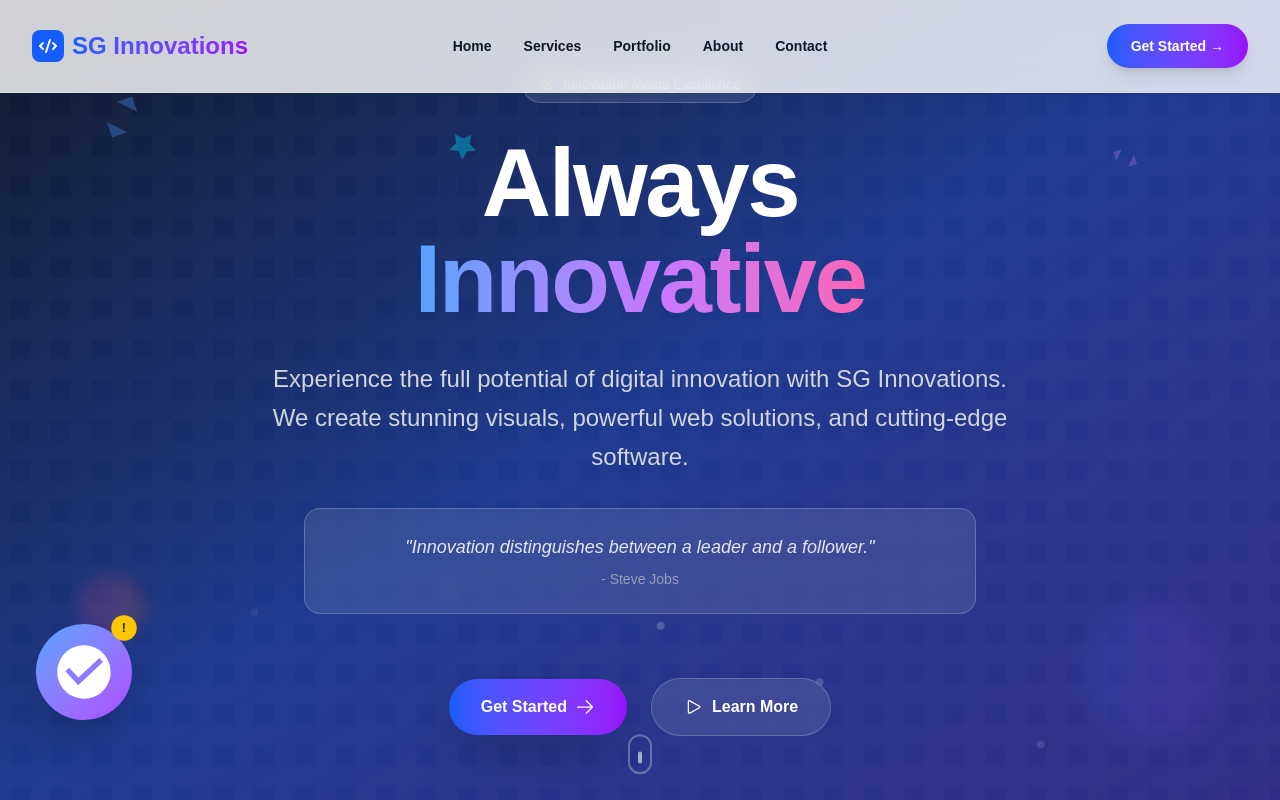
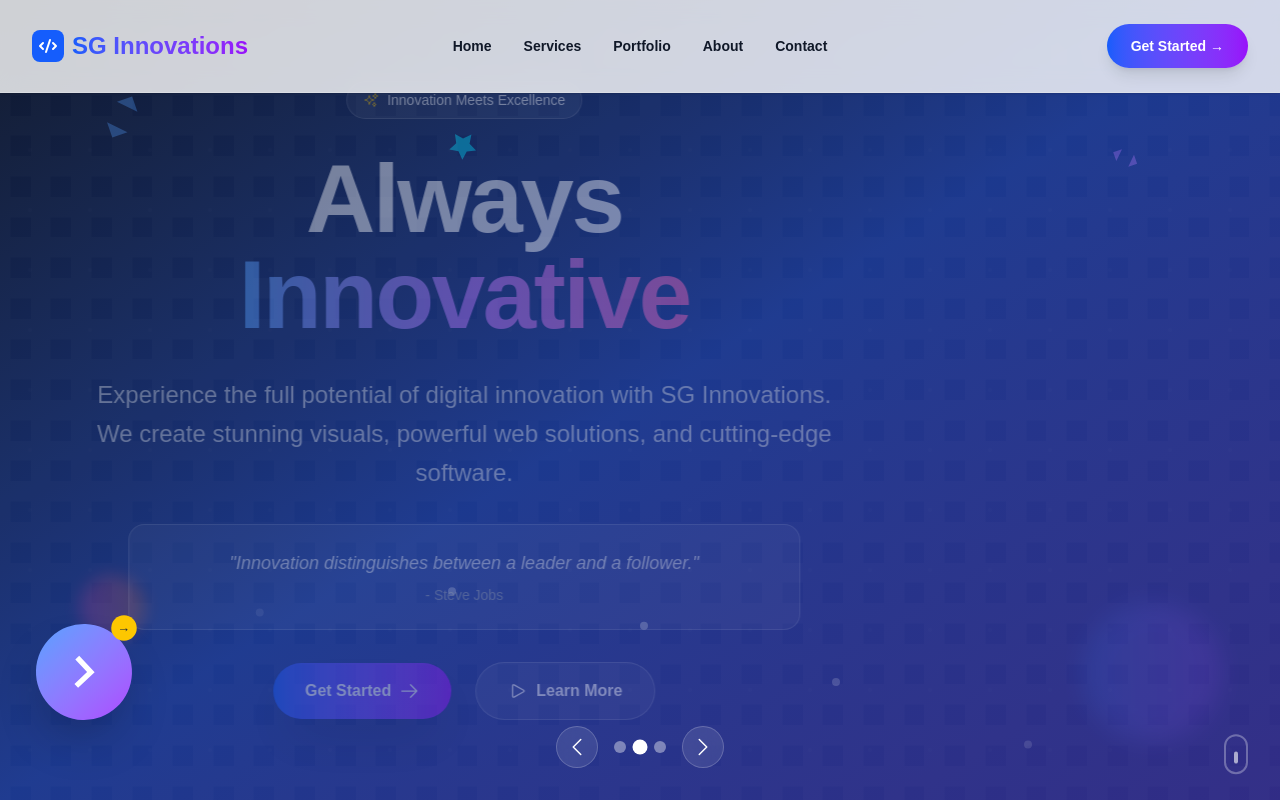
Before and after one commit to GraceMchomvu/sg-innovations, a Next.js app: page / in a window 1280 px wide. Shown: the top 800 px of the page. Built offline with nearby package versions, Linux system fonts and the light colour scheme.

Commit message:
Create interactive hero carousel with cartoon character pulling different slides showcasing services and portfolio

```diff
--- a/src/components/Hero.tsx
+++ b/src/components/Hero.tsx
@@ -1,7 +1,8 @@
 'use client';
 
-import { motion } from 'framer-motion';
-import { ArrowRightIcon, PlayIcon, SparklesIcon } from '@heroicons/react/24/outline';
+import { motion, AnimatePresence } from 'framer-motion';
+import { ArrowRightIcon, PlayIcon, SparklesIcon, ChevronLeftIcon, ChevronRightIcon } from '@heroicons/react/24/outline';
+import { useState, useEffect } from 'react';
 
 const techQuotes = [
   "Innovation distinguishes between a leader and a follower.",
@@ -10,7 +11,76 @@ const techQuotes = [
   "The future belongs to those who believe in the beauty of their dreams."
 ];
 
+const slides = [
+  {
+    id: 1,
+    type: 'main',
+    title: 'Always',
+    subtitle: 'Innovative',
+    description: 'Experience the full potential of digital innovation with SG Innovations. We create stunning visuals, powerful web solutions, and cutting-edge software.',
+    quote: techQuotes[0],
+    author: 'Steve Jobs'
+  },
+  {
+    id: 2,
+    type: 'services',
+    title: 'Our Services',
+    subtitle: 'What We Offer',
+    description: 'Comprehensive digital solutions tailored to your business needs',
+    services: [
+      { name: 'Web Development', icon: '🌐', color: 'from-blue-500 to-cyan-500' },
+      { name: 'Graphics Design', icon: '🎨', color: 'from-purple-500 to-pink-500' },
+      { name: 'Mobile Apps', icon: '📱', color: 'from-green-500 to-emerald-500' },
+      { name: 'Digital Marketing', icon: '📈', color: 'from-orange-500 to-red-500' }
+    ],
+    image: 'https://images.unsplash.com/photo-1460925895917-afdab827c52f?ixlib=rb-4.0.3&auto=format&fit=crop&w=1000&q=80'
+  },
+  {
+    id: 3,
+    type: 'portfolio',
+    title: 'Featured Work',
+    subtitle: 'Recent Projects',
+    description: 'Showcasing our expertise through innovative solutions',
+    projects: [
+      { name: 'E-Commerce Platform', tech: 'React, Node.js' },
+      { name: 'Brand Identity Design', tech: 'Adobe Creative Suite' },
+      { name: 'AI Analytics Dashboard', tech: 'Python, TensorFlow' },
+      { name: 'Mobile Banking App', tech: 'React Native' }
+    ],
+    image: 'https://images.unsplash.com/photo-1551288049-bebda4e38f71?ixlib=rb-4.0.3&auto=format&fit=crop&w=1000&q=80'
+  }
+];
+
 export default function Hero() {
+  const [currentSlide, setCurrentSlide] = useState(0);
+  const [isAutoPlaying, setIsAutoPlaying] = useState(true);
+
+  // Auto-advance slides
+  useEffect(() => {
+    if (!isAutoPlaying) return;
+
+    const interval = setInterval(() => {
+      setCurrentSlide((prev) => (prev + 1) % slides.length);
+    }, 6000);
+
+    return () => clearInterval(interval);
+  }, [isAutoPlaying]);
+
+  const nextSlide = () => {
+    setCurrentSlide((prev) => (prev + 1) % slides.length);
+    setIsAutoPlaying(false);
+  };
+
+  const prevSlide = () => {
+    setCurrentSlide((prev) => (prev - 1 + slides.length) % slides.length);
+    setIsAutoPlaying(false);
+  };
+
+  const goToSlide = (index: number) => {
+    setCurrentSlide(index);
+    setIsAutoPlaying(false);
+  };
+
   return (
     <section id="home" className="relative min-h-screen flex items-center justify-center overflow-hidden">
       {/* Background with gradient and unique animated elements */}
@@ -137,7 +207,7 @@ export default function Hero() {
         ))}
       </div>
 
-      {/* Animated Cartoon Character pushing content */}
+      {/* Animated Cartoon Character */}
       <motion.div
         initial={{ x: -200, opacity: 0 }}
         animate={{ x: 0, opacity: 1 }}
@@ -154,10 +224,11 @@ export default function Hero() {
             repeat: Infinity,
             ease: "easeInOut"
           }}
-          className="w-24 h-24 bg-gradient-to-br from-blue-400 to-purple-500 rounded-full flex items-center justify-center shadow-2xl"
+          className="w-24 h-24 bg-gradient-to-br from-blue-400 to-purple-500 rounded-full flex items-center justify-center shadow-2xl cursor-pointer"
+          onClick={nextSlide}
         >
           <svg className="w-16 h-16 text-white" fill="currentColor" viewBox="0 0 24 24">
-            <path d="M12 2C6.48 2 2 6.48 2 12s4.48 10 10 10 10-4.48 10-10S17.52 2 12 2zm-2 15l-5-5 1.41-1.41L10 14.17l7.59-7.59L19 8l-9 9z"/>
+            <path d="M8.59 16.59L13.17 12 8.59 7.41 10 6l6 6-6 6-1.41-1.41z"/>
           </svg>
         </motion.div>
         <motion.div
@@ -171,23 +242,23 @@ export default function Hero() {
           }}
           className="absolute -top-2 -right-2 w-6 h-6 bg-yellow-400 rounded-full flex items-center justify-center"
         >
-          <span className="text-xs font-bold text-gray-800">!</span>
+          <span className="text-xs font-bold text-gray-800">→</span>
         </motion.div>
       </motion.div>
 
-      {/* Main content being pushed from left */}
+      {/* Slide Container */}
+      <div className="relative z-10 mx-auto max-w-7xl px-6 lg:px-8 w-full">
+        <AnimatePresence mode="wait">
           <motion.div
-        initial={{ x: -100, opacity: 0 }}
+            key={currentSlide}
+            initial={{ x: 300, opacity: 0 }}
             animate={{ x: 0, opacity: 1 }}
-        transition={{ duration: 1.2, ease: "easeOut", delay: 0.3 }}
-        className="relative z-10 mx-auto max-w-7xl px-6 lg:px-8 text-center"
+            exit={{ x: -300, opacity: 0 }}
+            transition={{ duration: 0.8, ease: "easeInOut" }}
+            className="text-center"
           >
-        <motion.div
-          initial={{ opacity: 0, y: 30 }}
-          animate={{ opacity: 1, y: 0 }}
-          transition={{ duration: 1 }}
-          className="space-y-8"
-        >
+            {slides[currentSlide].type === 'main' && (
+              <div className="space-y-8">
                 {/* Badge */}
                 <motion.div
                   initial={{ opacity: 0, scale: 0.8 }}
@@ -206,10 +277,10 @@ export default function Hero() {
                   transition={{ duration: 1, delay: 0.4 }}
                   className="text-5xl md:text-7xl lg:text-8xl font-bold tracking-tight"
                 >
-            <span className="text-white">Always</span>
+                  <span className="text-white">{slides[currentSlide].title}</span>
                   <br />
                   <span className="bg-gradient-to-r from-blue-400 via-purple-400 to-pink-400 bg-clip-text text-transparent">
-              Innovative
+                    {slides[currentSlide].subtitle}
                   </span>
                 </motion.h1>
 
@@ -220,8 +291,7 @@ export default function Hero() {
                   transition={{ duration: 1, delay: 0.6 }}
                   className="text-xl md:text-2xl text-gray-300 max-w-3xl mx-auto leading-relaxed"
                 >
-            Experience the full potential of digital innovation with SG Innovations.
-            We create stunning visuals, powerful web solutions, and cutting-edge software.
+                  {slides[currentSlide].description}
                 </motion.p>
 
                 {/* Tech Quote */}
@@ -233,11 +303,97 @@ export default function Hero() {
                 >
                   <div className="bg-white/10 backdrop-blur-sm rounded-2xl p-6 border border-white/20">
                     <p className="text-lg text-gray-200 italic mb-2">
-                "{techQuotes[0]}"
+                      "{slides[currentSlide].quote}"
                     </p>
-              <p className="text-sm text-gray-400">- Steve Jobs</p>
+                    <p className="text-sm text-gray-400">- {slides[currentSlide].author}</p>
                   </div>
                 </motion.div>
+              </div>
+            )}
+
+            {slides[currentSlide].type === 'services' && (
+              <div className="space-y-8">
+                <motion.h1
+                  initial={{ opacity: 0, y: 30 }}
+                  animate={{ opacity: 1, y: 0 }}
+                  transition={{ duration: 1 }}
+                  className="text-4xl md:text-6xl font-bold tracking-tight"
+                >
+                  <span className="text-white">{slides[currentSlide].title}</span>
+                  <br />
+                  <span className="bg-gradient-to-r from-blue-400 via-purple-400 to-pink-400 bg-clip-text text-transparent">
+                    {slides[currentSlide].subtitle}
+                  </span>
+                </motion.h1>
+
+                <motion.p
+                  initial={{ opacity: 0, y: 30 }}
+                  animate={{ opacity: 1, y: 0 }}
+                  transition={{ duration: 1, delay: 0.2 }}
+                  className="text-xl text-gray-300 max-w-2xl mx-auto"
+                >
+                  {slides[currentSlide].description}
+                </motion.p>
+
+                <div className="grid grid-cols-2 md:grid-cols-4 gap-6 max-w-4xl mx-auto">
+                  {slides[currentSlide].services?.map((service, index) => (
+                    <motion.div
+                      key={service.name}
+                      initial={{ opacity: 0, y: 30 }}
+                      animate={{ opacity: 1, y: 0 }}
+                      transition={{ duration: 1, delay: 0.4 + index * 0.1 }}
+                      className="bg-white/10 backdrop-blur-sm rounded-2xl p-6 border border-white/20 hover:bg-white/20 transition-all duration-300"
+                    >
+                      <div className={`w-16 h-16 mx-auto mb-4 bg-gradient-to-r ${service.color} rounded-xl flex items-center justify-center text-2xl`}>
+                        {service.icon}
+                      </div>
+                      <h3 className="text-white font-semibold text-lg">{service.name}</h3>
+                    </motion.div>
+                  ))}
+                </div>
+              </div>
+            )}
+
+            {slides[currentSlide].type === 'portfolio' && (
+              <div className="space-y-8">
+                <motion.h1
+                  initial={{ opacity: 0, y: 30 }}
+                  animate={{ opacity: 1, y: 0 }}
+                  transition={{ duration: 1 }}
+                  className="text-4xl md:text-6xl font-bold tracking-tight"
+                >
+                  <span className="text-white">{slides[currentSlide].title}</span>
+                  <br />
+                  <span className="bg-gradient-to-r from-blue-400 via-purple-400 to-pink-400 bg-clip-text text-transparent">
+                    {slides[currentSlide].subtitle}
+                  </span>
+                </motion.h1>
+
+                <motion.p
+                  initial={{ opacity: 0, y: 30 }}
+                  animate={{ opacity: 1, y: 0 }}
+                  transition={{ duration: 1, delay: 0.2 }}
+                  className="text-xl text-gray-300 max-w-2xl mx-auto"
+                >
+                  {slides[currentSlide].description}
+                </motion.p>
+
+                <div className="grid grid-cols-1 md:grid-cols-2 gap-6 max-w-4xl mx-auto">
+                  {slides[currentSlide].projects?.map((project, index) => (
+                    <motion.div
+                      key={project.name}
+                      initial={{ opacity: 0, y: 30 }}
+                      animate={{ opacity: 1, y: 0 }}
+                      transition={{ duration: 1, delay: 0.4 + index * 0.1 }}
+                      className="bg-white/10 backdrop-blur-sm rounded-2xl p-6 border border-white/20 hover:bg-white/20 transition-all duration-300"
+                    >
+                      <h3 className="text-white font-semibold text-xl mb-2">{project.name}</h3>
+                      <p className="text-gray-300 text-sm">{project.tech}</p>
+                    </motion.div>
+                  ))}
+                </div>
+              </div>
+            )}
 
             {/* CTA Buttons */}
             <motion.div
@@ -267,14 +423,44 @@ export default function Hero() {
               </a>
             </motion.div>
           </motion.div>
-      </motion.div>
+        </AnimatePresence>
+      </div>
+
+      {/* Navigation Controls */}
+      <div className="absolute bottom-8 left-1/2 transform -translate-x-1/2 flex items-center gap-4">
+        <button
+          onClick={prevSlide}
+          className="p-2 bg-white/10 backdrop-blur-sm border border-white/20 rounded-full hover:bg-white/20 transition-all duration-300"
+        >
+          <ChevronLeftIcon className="h-6 w-6 text-white" />
+        </button>
+
+        <div className="flex gap-2">
+          {slides.map((_, index) => (
+            <button
+              key={index}
+              onClick={() => goToSlide(index)}
+              className={`w-3 h-3 rounded-full transition-all duration-200 ${
+                index === currentSlide ? 'bg-white scale-125' : 'bg-white/40 hover:bg-white/60'
+              }`}
+            />
+          ))}
+        </div>
+
+        <button
+          onClick={nextSlide}
+          className="p-2 bg-white/10 backdrop-blur-sm border border-white/20 rounded-full hover:bg-white/20 transition-all duration-300"
+        >
+          <ChevronRightIcon className="h-6 w-6 text-white" />
+        </button>
+      </div>
 
       {/* Scroll indicator */}
       <motion.div
         initial={{ opacity: 0 }}
         animate={{ opacity: 1 }}
         transition={{ duration: 1, delay: 1.5 }}
-        className="absolute bottom-8 left-1/2 transform -translate-x-1/2"
+        className="absolute bottom-8 right-8"
       >
         <motion.div
           animate={{ y: [0, 10, 0] }}
```
Lines whose indentation alone changed are shown as unchanged.
